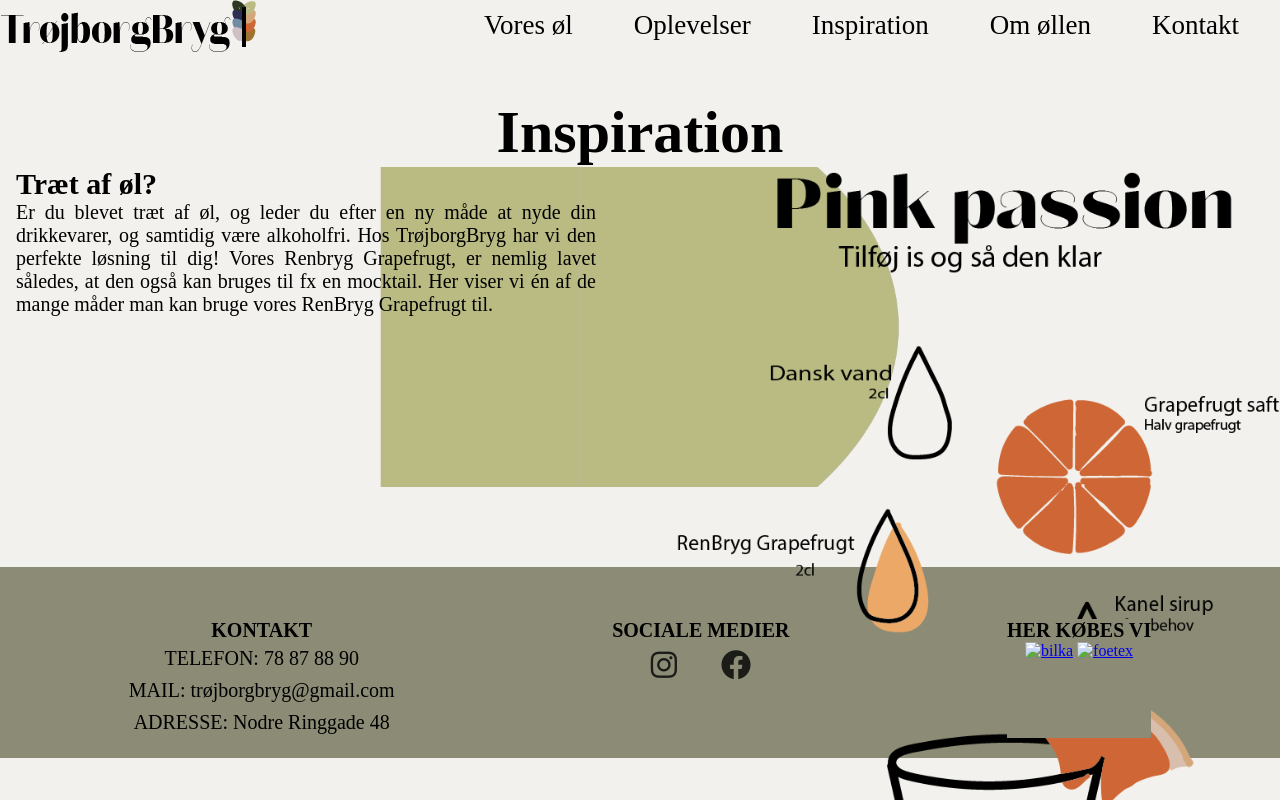
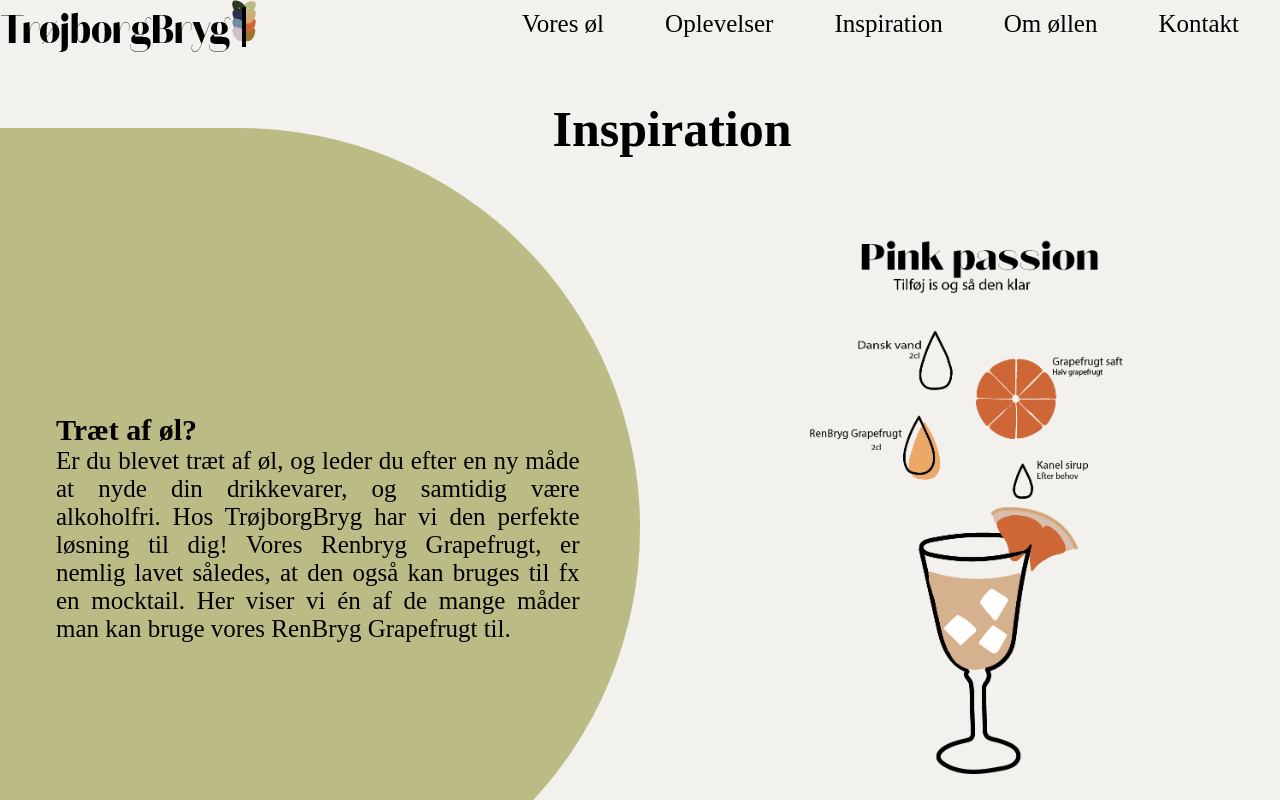
Before and after one commit to linelejel/eksamensprojekt-1.semester, a plain HTML site: page kodning/undersider/inspiration.html in a window 1280 px wide. Shown: the top 800 px of the page. Drawn offline with Linux system fonts and the light colour scheme.

Commit message:
Add files via upload

```diff
--- a/kodning/css/inspiration.css
+++ b/kodning/css/inspiration.css
@@ -7,6 +7,7 @@
  body{
     background-color: #f2f1ed;
  }
+
  /* header */
  .header{
     background-color: #f2f1ed;
@@ -24,6 +25,7 @@
     overflow: hidden;
     background-color: #f2f1ed;
     color: black;
+    z-index: 1001;
 
  }
 
@@ -33,6 +35,7 @@
     padding: 5%;
     text-decoration: none;
     text-align: center;
+    z-index: 1001;
  }
 
  .menu a:hover{
@@ -100,48 +103,58 @@
     top: 0;
 }
 
-/* ----------------------------------styling af side---------------------- */
+
+/* -------------------------styling af side--------------------- */
 /* styling af overskrift */
 h1{
     text-align: center;
-    font-size: 50px;
-    margin-top: 5vh;
-
+    margin-bottom: 10%;
 }
 
-/* styling af grøn felt container */
-.traet-af-oel-container{
+/* styling af container */
+
+.traet-af-oel-container {
     display: grid;
-    grid-template-rows: 1fr;
     grid-template-columns: 1fr;
-    height: 50vh;
-    background-position: center;
-    background-repeat: no-repeat;
-    background-size: cover;
-    margin-right: 15%
+    gap: 25px;
+    padding: 4em 0;
 }
 
-/* styling af grøn felt indhold */
-.inspirations-content{
-    grid-area: 1/1;
-    align-self: center;
+.inspirations-content {
     text-align: justify;
+    background-repeat: no-repeat;
+    position: relative;
     z-index: 1;
-    margin-left: 2vh;
-    margin-right: 3vh;
+    padding: 2em;
+    background-color: #f2f1ed;
 }
 
-/* styling af inforgraphic */
-.info{
-    display: grid;
-    grid-template-rows: 1fr;
+.inspirations-content::before {
+    content: '';
+    position: absolute;
+    left: 50%; /* Centreret i forhold til forælderen */
+    top: 0;
+    transform: translateX(-50%); /* Flytter halvcirklen til venstre for at centrere den */
+    width: 200%; /* Bredden er dobbelt så stor for at sikre dækning */
+    height: 100%;
+    border-radius: 50%; /* Giver en halvcirkel form */
+    background: #bbbc85; /* Baggrundsfarve for halvcirklen */
+    z-index: -1;
 }
 
+
+/* styling af inforgraphic sektion */
+.info {
+    text-align: center;
+    z-index: 2;
+}
 #info-drink{
     height: auto;
-    width: 80%;
+    width: 50%;
 }
 
+
+/* styling af footer */
 /* Styling af footer */
 footer {
     background-color: #8b8b76 !important;
@@ -229,53 +242,73 @@
 
 /* media queries */
 
-/* iphone */
 @media screen and (min-width: 390px){
-    /* styling af menupunkter i burger-menu */
-    .menu a{
-        font-size: 30px;
+
+    /* styling af overskrift */
+    h1{
+        margin-left: 20%;
     }
 
-   /* styling af infographic */
-   .info{
-    margin-bottom: 5vh;
-   }
+    /* styling af content plus overksruft og tekst */
 
+    .inspirations-content::before {
+        content: '';
+        position: absolute;
+        left: 0; /* Placerer halvcirklen ved venstre kant (tilpasset til 820px) */
+        top: 0;
+        width: 190%; /* Dobbelt bredden af tekstsektionen for at skabe en fuld cirkel */
+        height: 100%; /* Fuld højde af tekstsektionen */
+        border-radius: 0 100vw 100vw 0;; /* Gør cirklen til en halvcirkel */
+        background: #bbbc85; /* Farven på halvcirklen */
+        z-index: -1;
+    }
+
+    h3{
+        margin-left: 5vh;
+    }
+
+    .inspiration-tekst{
+        margin-left: 5vh;
+        margin-right: 5vh;
+    }
+
+    /* styling af inforgraphic */
+    .info{
+        margin-bottom: 5vh;
+    }
 }
 
 /* ipad air */
 @media screen and (min-width: 820px){
+    .inspirations-content::before {
+        content: '';
+    position: absolute;
+    left: 0; /* Placerer halvcirklen ved venstre kant (tilpasset til 820px) */
+    top: 0;
+    width: 95%; /* Dobbelt bredden af tekstsektionen for at skabe en fuld cirkel */
+    height: 100%; /* Fuld højde af tekstsektionen */
+    border-radius: 0 100vw 100vw 0;; /* Gør cirklen til en halvcirkel */
+    background: #bbbc85; /* Farven på halvcirklen */
+    z-index: -1;
+    }
+
     /* styling af overskrift */
     h1{
-        font-size: 60px;
+        font-size: 40px;
+        margin-bottom: 2vh;
     }
 
-    /* styling af grøn felt container */
-    .traet-af-oel-container{
-    display: grid;
-    grid-template-rows: 1fr;
-    grid-template-columns: 1fr;
-    height: 70vh;
-    background-position: center;
-    background-repeat: no-repeat;
-    background-size: cover;
-    margin-right: 45%
+    /* styling af tekst og h3 */
+    h3{
+        font-size: 30px;
+        margin-left: 10vh;
     }
 
-    /* styling af indhold i grøn felt */
-    h3{
-        font-size: 30px;
+    .inspiration-tekst{
+        font-size: 20px;
+        margin-left: 10vh;
+        margin-right: 10vh;
     }
-    .inspiration-tekst{
-        font-size: 25px;
-       padding-right: 2.2vh;
-    }
-
-    /* styling af infographic */
-    #info-drink{
-        padding-left: 2vh;
-    }
-
 }
 
 /* ipad vandret og større skærme */
@@ -304,7 +337,7 @@
         display: block;
         padding: 10px;
         text-decoration: none;
-        font-size: 27px;
+        font-size: 25px;
         margin-right: 2vh;
     }
     .menu a:hover{
@@ -315,48 +348,65 @@
         display: none;
     }
 
-    /* styling af grøn felt container */
-    .traet-af-oel-container{
-        display: flex;
-        flex-direction: row;
-        background-image: url(../img/groen-felt.webp);
-        height: 40vh;
-        background-position: left;
-        background-repeat: no-repeat;
-        width: 100%;
-        margin-bottom: 10vh;
-        }
+    /* styling af header */
+    .header{
+        height: 100px;
+    }
+    /* styling af h1 */
+    h1{
+        margin-left: 5%;
+        font-size: 50px;
+    }
 
-        .inspirations-content{
-            background-image: url(../img/groen-felt.webp);
-            background-repeat: no-repeat;
-            background-position: left;
-            height: 100%;
-            width: 100%;
-        }
+    /* styling af container */
+    .traet-af-oel-container {
+        grid-template-columns: 1fr 1fr; /* To kolonner */
+        align-items: center;
+        height: 100vh; /* eller enhver anden højde du foretrækker */
+        padding-bottom: 50%;
+    }
+
+    .inspirations-content {
+        grid-column: 1 / 2;
+        position: relative;
+        /* Sørger for at indholdet har tilstrækkelig plads */
+    }
+
+    .inspirations-content::before {
+        content: '';
+        position: absolute;
+        left: 0;
+        top: 50%; /* Centrerer cirklen vertikalt */
+        transform: translateY(-50%); /* Centrerer cirklen vertikalt */
+        width: 50vw; /* Bredden er 50% af viewport bredden */
+        height: 100vh; /* Gør højden af cirklen til højden af viewport */
+        border-radius: 0 100vw 100vw 0; /* Gør kun venstre side af cirklen halvrund */
+        background: #bbbc85; /* Farven på halvcirklen */
+        z-index: -1;
+    }
 
 
-        /* styling af infographic */
-        #info-drink{
-            height: auto;
-            width: 100%;
-        }
-
-        /* styling af indhold i grøn felt */
-    h3{
-        font-size: 30px;
-    }
+    /* styling af tekst og h3 */
     .inspiration-tekst{
-        font-size: 20px;
-       padding-right: 5vh;
-
+        margin-left: 3vh;
+        margin-right: 2vh;
+        font-size: 25px;
     }
 
-    .info{
-        height: 50%;
-        width: 100%;
+    h3{
+        margin-left: 3vh;
     }
 
+    /* styling af infprgraphic */
+    #info-drink{
+        height: auto;
+        width: 50%;
+    }
+
+    .info {
+        grid-column: 2 / 3;
+        /* Sørger for at indholdet har tilstrækkelig plads */
+    }
 
     /* styling af footer */
     footer{
--- a/kodning/css/voresoel.css
+++ b/kodning/css/voresoel.css
@@ -529,6 +529,9 @@
 
     /* styling af mørk ale container */
     /* styling af placering af billede og tekst */
+    .ale-container{
+        margin-bottom: 50vh;
+    }
     .ale-content{
         display: grid;
         grid-template-columns:1fr 1fr;
--- a/kodning/undersider/inspiration.html
+++ b/kodning/undersider/inspiration.html
@@ -61,7 +61,7 @@
             <ul>
                  <li>TELEFON: 78 87 88 90</li>
                 <li>MAIL: trøjborgbryg@gmail.com</li>
-                <li>ADRESSE: Nodre Ringgade 48</li>
+                <li>ADRESSE: Tordenskjoldsgade 48</li>
             </ul>
         </div>
 
@@ -74,8 +74,8 @@
         </div>
         <div class="her-købes-vi">
             <h5>HER KØBES VI</h5>
-            <a href="https://www.bilka.dk/"><img src="img/bilka.webp" alt="bilka" class="bilka"></a>
-            <a href="https://www.foetex.dk/"><img src="img/foetex.webp" alt="foetex" class="foetex"></a>
+            <a href="https://www.bilka.dk/"><img src="../img/bilka.webp" alt="bilka" class="bilka"></a>
+            <a href="https://www.foetex.dk/"><img src="../img/foetex.webp" alt="foetex" class="foetex"></a>
         </div>
     </footer>
 
```
Also changed, not shown: kodning/css/style.css (+55 -21 lines), kodning/index.html (+8 -8 lines), kodning/undersider/oplevelser.html (+3 -3 lines), kodning/undersider/voresoel.html (+4 -4 lines), kodning/img/groen-felt.svg (added), kodning/robots.txt (added), 1 other file.
